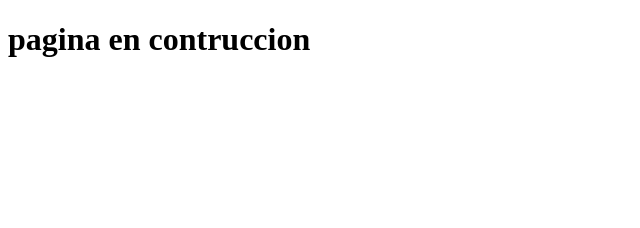
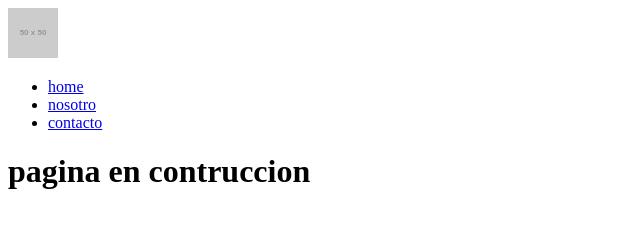
Before and after one commit to aguschaves13/paginaenconstruccion, a plain HTML site: page index.html in a window 1280 px wide. Shown: the whole page, without its empty margins (0-640 px from the left). Drawn offline with Linux system fonts and the light colour scheme; placeholder pictures from the web are drawn by us.

Commit message:
feat:header

```diff
--- a/index.html
+++ b/index.html
@@ -6,6 +6,16 @@
     <title>clase 4</title>
   </head>
   <body>
+    <header>
+      <img src="http://via.placeholder.com/50" alt="logo" />
+      <nav>
+        <ul>
+          <li><a href="#">home</a></li>
+          <li><a href="#">nosotro</a></li>
+          <li><a href="#">contacto</a></li>
+        </ul>
+      </nav>
+    </header>
     <h1>pagina en contruccion</h1>
   </body>
 </html>
```
